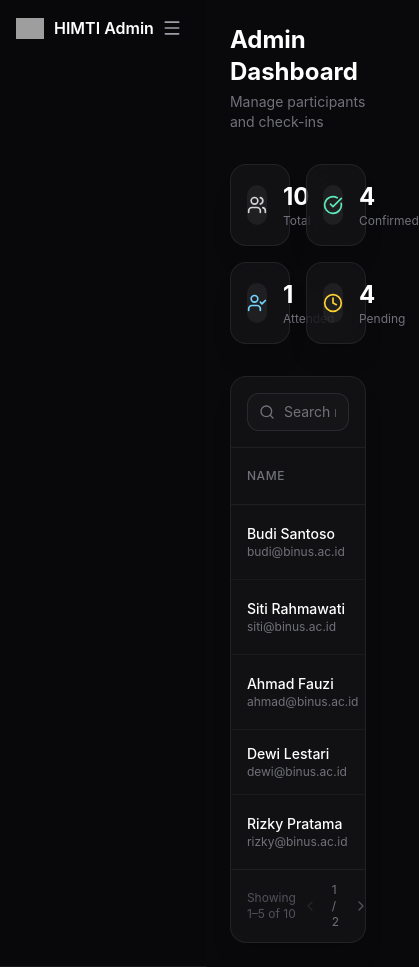
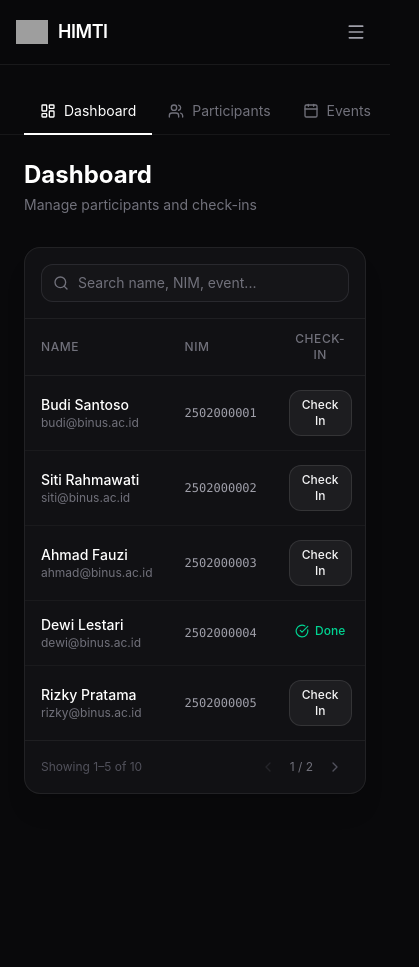
Before and after one commit to geraldmartadinata/pbl-2, a React app in the folder frontend/: page /admin in a window 390 px wide. Shown: the whole page, 419 px wide, since content can reach past the window. After the commit the page ends 845 px from the top, so only its background shows below. Built offline with nearby package versions, Linux system fonts and the light colour scheme; sample sign-in values are in the browser's storage; grey boxes are pictures that could not be loaded; the HTML template or start-up script is replaced by a standard one.

Commit message:
feat: Admin restructure — Navbar on top (like user panel), collapsible sidebar (default collapsed), mobile inline tabs, route-based content (Dashboard/Participants/Events views)

```diff
--- a/frontend/src/App.jsx
+++ b/frontend/src/App.jsx
@@ -80,9 +80,9 @@ export default function App() {
             }
           />
 
-          {/* Admin — no top navbar, has sidebar */}
-          <Route path="/admin" element={<ProtectedRoute adminOnly><AdminDashboard /></ProtectedRoute>} />
-          <Route path="/admin/*" element={<ProtectedRoute adminOnly><AdminDashboard /></ProtectedRoute>} />
+          {/* Admin — top navbar + collapsible sidebar */}
+          <Route path="/admin" element={<ProtectedRoute adminOnly><Navbar /><AdminDashboard /></ProtectedRoute>} />
+          <Route path="/admin/*" element={<ProtectedRoute adminOnly><Navbar /><AdminDashboard /></ProtectedRoute>} />
 
           <Route path="*" element={<NotFound />} />
         </Routes>
--- a/frontend/src/components/Sidebar.jsx
+++ b/frontend/src/components/Sidebar.jsx
@@ -7,9 +7,9 @@ import {
   Users,
   Calendar,
   LogOut,
-  Menu,
-  X,
-  ChevronDown,
+  ChevronLeft,
+  PanelLeftClose,
+  PanelLeft,
 } from 'lucide-react'
 
 const links = [
@@ -19,10 +19,9 @@ const links = [
 ]
 
 export default function Sidebar() {
-  const { user, logout } = useAuth()
+  const { logout } = useAuth()
   const navigate = useNavigate()
-  const [mobileOpen, setMobileOpen] = useState(false)
-  const [userOpen, setUserOpen] = useState(false)
+  const [collapsed, setCollapsed] = useState(true)
 
   const handleLogout = () => {
     logout()
@@ -31,85 +30,59 @@ export default function Sidebar() {
 
   const linkClass = ({ isActive }) =>
     cn(
-      'flex items-center gap-3 px-3.5 py-2.5 text-sm rounded-xl transition-all duration-200',
+      'flex items-center gap-3 px-3.5 py-2.5 text-sm rounded-xl transition-all duration-200 whitespace-nowrap',
       isActive
         ? 'text-white bg-white/10 border border-white/[6%]'
         : 'text-zinc-400 hover:text-white hover:bg-white/[4%]'
     )
 
   return (
-    <>
-      {/* Mobile top bar */}
-      <div className="lg:hidden sticky top-0 z-50 border-b border-white/[7%] bg-zinc-950/95">
-        <div className="flex items-center justify-between px-4 h-14">
+    <aside
+      className={cn(
+        'hidden lg:flex flex-col bg-zinc-900/50 border-r border-white/[6%] min-h-[calc(100vh-4rem)] transition-all duration-300',
+        collapsed ? 'w-16' : 'w-64'
+      )}
+    >
+      <div className={cn('p-4 flex-1', collapsed && 'items-center')}>
+        <div className={cn('flex', collapsed ? 'justify-center' : 'items-center justify-between')}>
+          {!collapsed && (
             <Link to="/admin" className="flex items-center gap-2.5">
               <img src="/images/himti-icon.svg" alt="HIMTI" className="w-7 h-7 object-contain" />
-            <span className="font-semibold text-white">HIMTI Admin</span>
+              <span className="font-semibold text-white">Admin</span>
             </Link>
+          )}
           <button
-            onClick={() => setMobileOpen(!mobileOpen)}
-            className="p-2 text-zinc-400 hover:text-white"
+            onClick={() => setCollapsed(!collapsed)}
+            className="p-1.5 text-zinc-500 hover:text-white rounded-lg hover:bg-white/[6%] transition-all"
+            title={collapsed ? 'Expand sidebar' : 'Collapse sidebar'}
           >
-            {mobileOpen ? <X className="h-5 w-5" /> : <Menu className="h-5 w-5" />}
+            {collapsed ? <PanelLeft className="h-4 w-4" /> : <PanelLeftClose className="h-4 w-4" />}
           </button>
         </div>
-        {mobileOpen && (
-          <div className="px-3 pb-3 space-y-1 animate-slide-in">
-            {links.map((l) => (
-              <NavLink
-                key={l.to}
-                to={l.to}
-                end={l.exact}
-                onClick={() => setMobileOpen(false)}
-                className={linkClass}
-              >
-                <l.icon className="h-4 w-4" />
-                {l.label}
-              </NavLink>
-            ))}
-            <div className="border-t border-white/[6%] pt-2 mt-2">
-              <button
-                onClick={handleLogout}
-                className="flex items-center gap-3 px-3.5 py-2.5 text-sm text-zinc-400 hover:text-red-300 rounded-xl hover:bg-red-500/10 transition-all w-full"
-              >
-                <LogOut className="h-4 w-4" />
-                Logout
-              </button>
-            </div>
-          </div>
-        )}
-      </div>
 
-      {/* Desktop sidebar */}
-      <aside className="hidden lg:flex flex-col w-64 bg-zinc-900/50 backdrop-blur-2xl border-r border-white/[6%] min-h-screen">
-        <div className="p-6">
-          <Link to="/admin" className="flex items-center gap-2.5 mb-8">
-            <img src="/images/himti-icon.svg" alt="HIMTI" className="w-8 h-8 object-contain" />
-            <span className="font-semibold text-white text-lg tracking-tight">
-              HIMTI
-            </span>
-          </Link>
-
-          <nav className="space-y-1">
+        <nav className={cn('space-y-1', collapsed ? 'mt-6 flex flex-col items-center' : 'mt-6')}>
           {links.map((l) => (
             <NavLink key={l.to} to={l.to} end={l.exact} className={linkClass}>
-                <l.icon className="h-4 w-4" />
-                {l.label}
+              <l.icon className="h-4 w-4 shrink-0" />
+              {!collapsed && l.label}
             </NavLink>
           ))}
         </nav>
       </div>
 
-        <div className="mt-auto p-6 border-t border-white/[6%]">
+      <div className={cn('p-4 border-t border-white/[6%]', collapsed && 'flex justify-center')}>
         <button
           onClick={handleLogout}
-            className="flex items-center gap-3 text-sm text-zinc-500 hover:text-zinc-300 transition-colors w-full"
+          className={cn(
+            'flex items-center gap-3 text-sm text-zinc-500 hover:text-zinc-300 transition-colors',
+            collapsed ? 'p-2' : 'w-full'
+          )}
+          title="Logout"
         >
-            <LogOut className="h-4 w-4" />
-            Logout
+          <LogOut className="h-4 w-4 shrink-0" />
+          {!collapsed && 'Logout'}
         </button>
       </div>
     </aside>
-    </>
   )
 }
--- a/frontend/src/pages/AdminDashboard.jsx
+++ b/frontend/src/pages/AdminDashboard.jsx
@@ -1,12 +1,14 @@
 import { useState, useEffect } from 'react'
-import { getAllParticipants, toggleCheckIn } from '../services/api'
+import { useLocation, NavLink } from 'react-router-dom'
+import { getAllParticipants, toggleCheckIn, getEvents } from '../services/api'
 import Card from '../components/Card'
 import Badge from '../components/Badge'
 import Button from '../components/Button'
 import { PageSpinner } from '../components/Spinner'
 import Sidebar from '../components/Sidebar'
 import { useToast } from '../contexts/ToastContext'
-import { Search, Users, CheckCircle, Clock, UserCheck, ChevronLeft, ChevronRight } from 'lucide-react'
+import { cn } from '../utils/cn'
+import { Search, Users, CheckCircle, Clock, UserCheck, ChevronLeft, ChevronRight, LayoutDashboard, Calendar } from 'lucide-react'
 
 const statusConfig = {
   confirmed: { label: 'Confirmed', variant: 'success' },
@@ -15,8 +17,16 @@ const statusConfig = {
   cancelled: { label: 'Cancelled', variant: 'danger' },
 }
 
+const adminTabs = [
+  { to: '/admin', label: 'Dashboard', icon: LayoutDashboard },
+  { to: '/admin/participants', label: 'Participants', icon: Users },
+  { to: '/admin/events', label: 'Events', icon: Calendar },
+]
+
 export default function AdminDashboard() {
+  const { pathname } = useLocation()
   const [participants, setParticipants] = useState([])
+  const [events, setEvents] = useState([])
   const [loading, setLoading] = useState(true)
   const [search, setSearch] = useState('')
   const [page, setPage] = useState(1)
@@ -25,8 +35,11 @@ export default function AdminDashboard() {
   const PAGE_SIZE = 5
 
   useEffect(() => {
-    getAllParticipants()
-      .then(setParticipants)
+    Promise.all([getAllParticipants(), getEvents()])
+      .then(([p, e]) => {
+        setParticipants(p)
+        setEvents(e)
+      })
       .catch(() => {})
       .finally(() => setLoading(false))
   }, [])
@@ -41,6 +54,10 @@ export default function AdminDashboard() {
       setCheckingId(null)
     }
   }
+
+  const tabLabel = adminTabs.find((t) =>
+    t.to === '/admin' ? pathname === '/admin' : pathname.startsWith(t.to)
+  )?.label || 'Admin'
 
   const filtered = participants.filter((p) => {
     if (!search) return true
@@ -64,34 +81,65 @@ export default function AdminDashboard() {
 
   if (loading) return <PageSpinner />
 
+  const isEventsTab = pathname.startsWith('/admin/events')
+  const isParticipantsTab = pathname.startsWith('/admin/participants') || pathname === '/admin'
+
   return (
-    <div className="min-h-screen bg-zinc-950 flex">
+    <div className="min-h-[calc(100vh-4rem)] bg-zinc-950 flex">
       <Sidebar />
 
-      <div className="flex-1 min-w-0">
+      <div className="flex-1 min-w-0 overflow-auto">
         <div className="p-6 lg:p-8">
-          <div className="mb-8">
-            <h1 className="text-2xl font-bold text-white">Admin Dashboard</h1>
-            <p className="text-sm text-zinc-500 mt-1">Manage participants and check-ins</p>
+
+          {/* Mobile tab bar */}
+          <div className="lg:hidden flex border-b border-white/[6%] mb-6 -mx-6 px-6">
+            {adminTabs.map((t) => {
+              const isActive = t.to === '/admin' ? pathname === '/admin' : pathname.startsWith(t.to)
+              return (
+                <NavLink
+                  key={t.to}
+                  to={t.to}
+                  end={t.to === '/admin'}
+                  className={cn(
+                    'flex items-center gap-2 px-4 py-3 text-sm border-b-2 transition-colors -mb-[1px]',
+                    isActive
+                      ? 'text-white border-white'
+                      : 'text-zinc-500 border-transparent hover:text-zinc-300'
+                  )}
+                >
+                  <t.icon className="h-4 w-4" />
+                  {t.label}
+                </NavLink>
+              )
+            })}
           </div>
 
-          {/* Stats */}
-          <div className="grid grid-cols-2 lg:grid-cols-4 gap-4 mb-8">
-            {stats.map((s) => (
-              <Card key={s.label} className="p-4 flex items-center gap-4">
-                <div className="w-10 h-10 rounded-xl bg-white/[6%] flex items-center justify-center">
-                  <s.icon className={`h-5 w-5 ${s.color}`} />
-                </div>
-                <div>
-                  <p className="text-2xl font-bold text-white">{s.count}</p>
-                  <p className="text-xs text-zinc-500">{s.label}</p>
-                </div>
-              </Card>
-            ))}
+          <div className="mb-8">
+            <h1 className="text-2xl font-bold text-white">{tabLabel}</h1>
+            <p className="text-sm text-zinc-500 mt-1">
+              {isEventsTab ? 'View and manage events' : 'Manage participants and check-ins'}
+            </p>
           </div>
 
-          {/* Table */}
-          <Card className="overflow-hidden">
+          {isEventsTab ? (
+            /* ── Events View ── */
+            <div className="space-y-4">
+              {events.map((evt) => (
+                <Card key={evt.id} className="p-5 flex items-center justify-between">
+                  <div>
+                    <h3 className="text-sm font-semibold text-white">{evt.title}</h3>
+                    <p className="text-xs text-zinc-500 mt-1">
+                      {evt.date} &middot; {evt.registered}/{evt.capacity} registered
+                    </p>
+                  </div>
+                  <Badge variant={evt.category === 'workshop' ? 'info' : evt.category === 'seminar' ? 'success' : 'warning'}>
+                    {evt.category}
+                  </Badge>
+                </Card>
+              ))}
+            </div>
+          ) : (
+            <Card className="overflow-hidden">
             <div className="p-4 border-b border-white/[6%]">
               <div className="relative max-w-xs">
                 <Search className="absolute left-3 top-1/2 -translate-y-1/2 h-4 w-4 text-zinc-500" />
@@ -179,6 +227,7 @@ export default function AdminDashboard() {
               )}
             </div>
           </Card>
+          )}
         </div>
       </div>
     </div>
```
Lines whose indentation alone changed are shown as unchanged.
